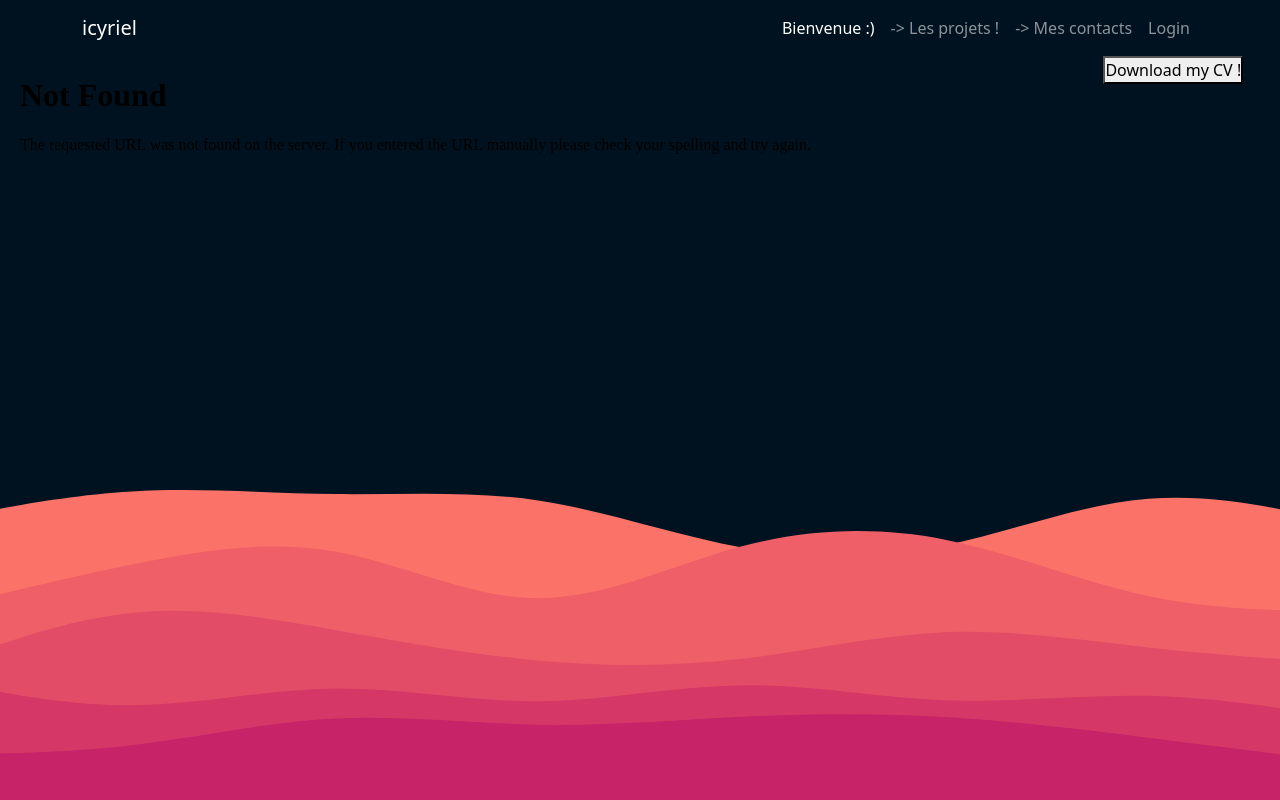
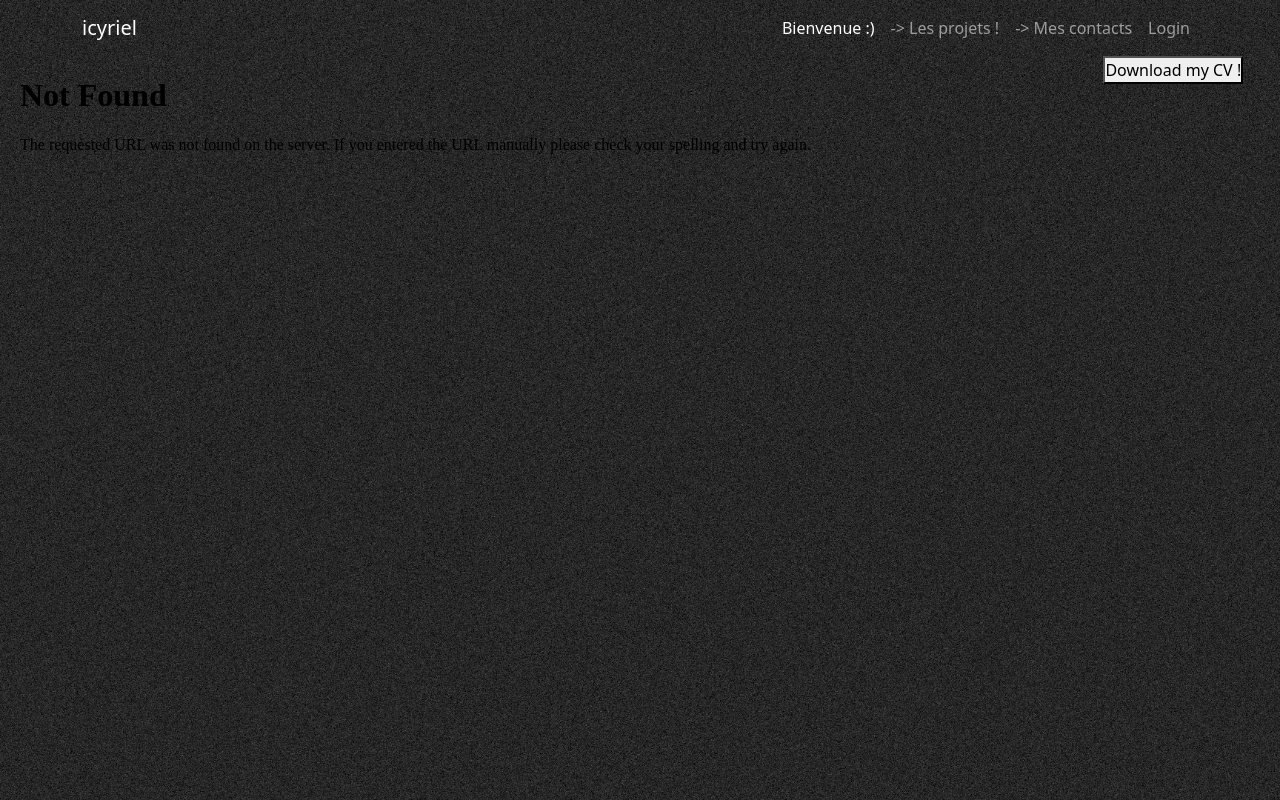
Before and after one commit to cyriacth/portfolio_web, a Flask app: page /views/contacts in a window 1280 px wide. Run offline with Flask 3, Linux system fonts and the light colour scheme.

Commit message:
background

```diff
--- a/templates/index.html
+++ b/templates/index.html
@@ -54,7 +54,7 @@
             top: 0;
             left: 0;
             z-index: -1;
-            background-image: url( '/static/files/layered-waves-haikei.svg' );
+            background-image: url( '/static/files/testnoise.png' );
           }
 
           .content {
```
Also changed, not shown: static/files/testnoise.png (added).
